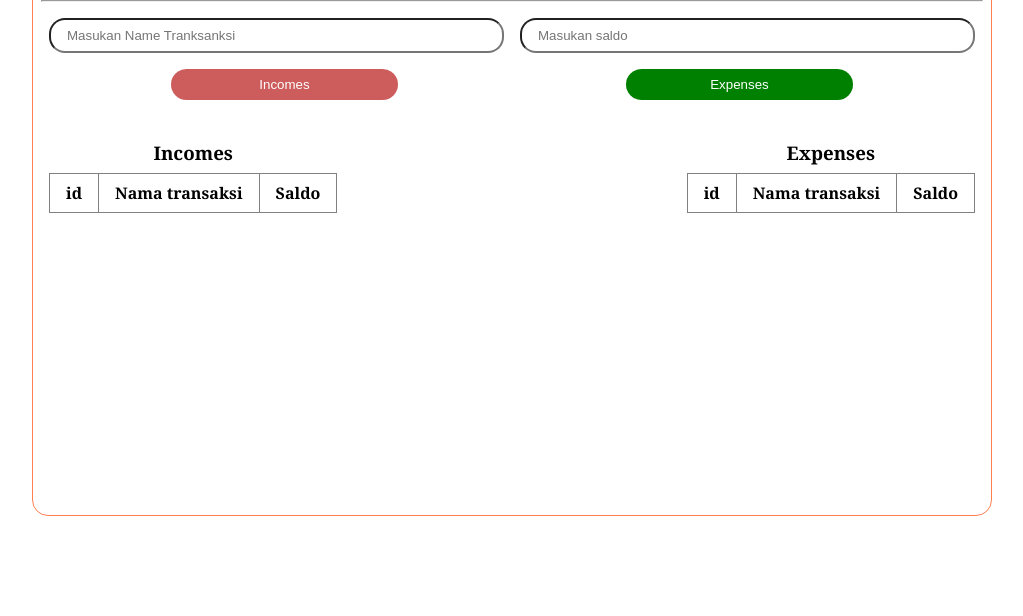
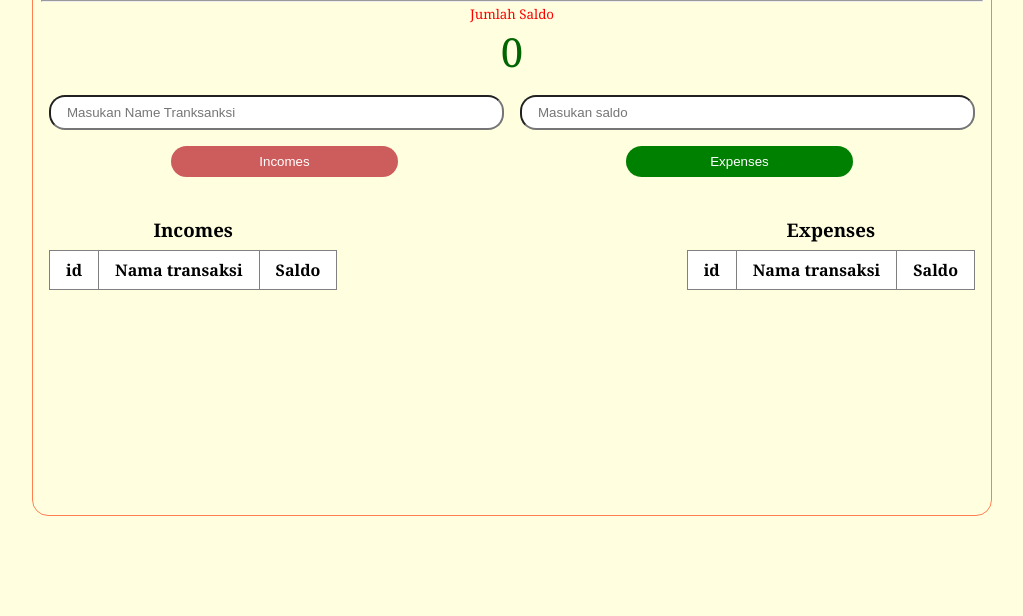
Before and after one commit to jufrin01/Income_and_Expense_Web, a plain HTML site: page index.html in a window 1280 px wide. Shown: the part 184-800 px from the top of the page, without its empty margins (128-1151 px from the left). Drawn offline with Linux system fonts and the light colour scheme.

Commit message:
add LOGIC color and fix table

```diff
--- a/Css/style.css
+++ b/Css/style.css
@@ -7,6 +7,7 @@
 body {
     font-family: Cambria,Georgia, Coc,
     "Times New Roman", sans-serif;
+    background-color: lightyellow;
 }
 
 .container {
@@ -135,6 +136,20 @@ body {
     border-collapse: collapse;
 }
 
+.saldo-box{
+    width:  100%;
+    text-align: center;
+}
+
+.saldo-box span{
+    font-size: 40px;
+    color: darkgreen;
+}
+
 th,td{
     padding: 8px 16px;
 }
+
+.saldo-text{
+    color: red;
+}
--- a/Js/script.js
+++ b/Js/script.js
@@ -20,8 +20,11 @@ let transactions = {
 
 //Functions
 function addIncomeHandler(){
+
     let inputnama = document.getElementById('input-nama').value;
     let inputsaldo = document.getElementById('input-saldo').value;
+
+
     let id;
     if(transactions.incomes.length === 0){
         id = 1;  //jika array kosong, id awal adalah 1  sebagai id baru  disetiap kali button add income di tekanu pertama kali
@@ -35,12 +38,18 @@ function addIncomeHandler(){
     }
     transactions.incomes.push(tempObjk);
     getFunctions();
+    saldoCount();
+
+    // inputnama.value = '';
+    // inputsaldo.value = '';
+
     alert(`${inputnama}`+ " berhasil ditambahkan sebagai income");
 }
 
 function addExpenseHandler(){
     let inputnama = document.getElementById('input-nama').value;
     let inputsaldo = document.getElementById('input-saldo').value;
+
     let id;
     if(transactions.expenses.length === 0){
         id = 1;  //jika array kosong, id awal adalah 1  sebagai id baru  disetiap kali button add income di tekanu pertama kali
@@ -52,9 +61,14 @@ function addExpenseHandler(){
         transaksiExp: inputnama,
         saldoExp  : inputsaldo
     }
-     //update table incomes and expenses after adding new transaction
+
     transactions.expenses.push(tempObjk);
     getFunctions();
+    saldoCount();
+
+    // inputnama.value = '';
+    // inputsaldo.value = '';
+
     alert(`${inputnama}`+ " berhasil ditambahkan sebagai expense");
 }
 
@@ -81,4 +95,23 @@ function getFunctions(){
     })
 }
 
+function saldoCount(){
+    let saldoIncome = 0;
+    let saldoExpense = 0;
+
+    transactions.incomes.forEach(inc => {
+        saldoIncome += +inc.saldoInc;
+    })
+    transactions.expenses.forEach(exp => {
+        saldoExpense += +exp.saldoExp;
+    })
+
+    let saldoTotal = saldoIncome - saldoExpense;
+    let saldoElement = document.getElementById('saldo-value');
+
+    saldoElement.innerHTML = saldoTotal;  //menampilkan saldo total ke element id saldo-value di html  secara real-time  setiap ada perubahan data di array transactions.incomes dan transactions.expenses  (seperti addIncomeHandler dan addExpenseHandler)  karena saldoCount dipanggil di function ini  setiap kali saldo total diubah  sehingga saldo total di
+
+}
+
 getFunctions();
+saldoCount();
--- a/index.html
+++ b/index.html
@@ -15,6 +15,12 @@
                     <h1>Income and Expenses</h1>
                 </div>
                 <hr>
+                <div class="saldo-box">
+                    <div class="saldo-text">
+                        <small>Jumlah Saldo</small>
+                    </div>
+                    <span id="saldo-value">Rp.0</span>
+                </div>
                 <div class="form-box">
                     <div class="form-box-item">
                         <div class="form-item">
```
